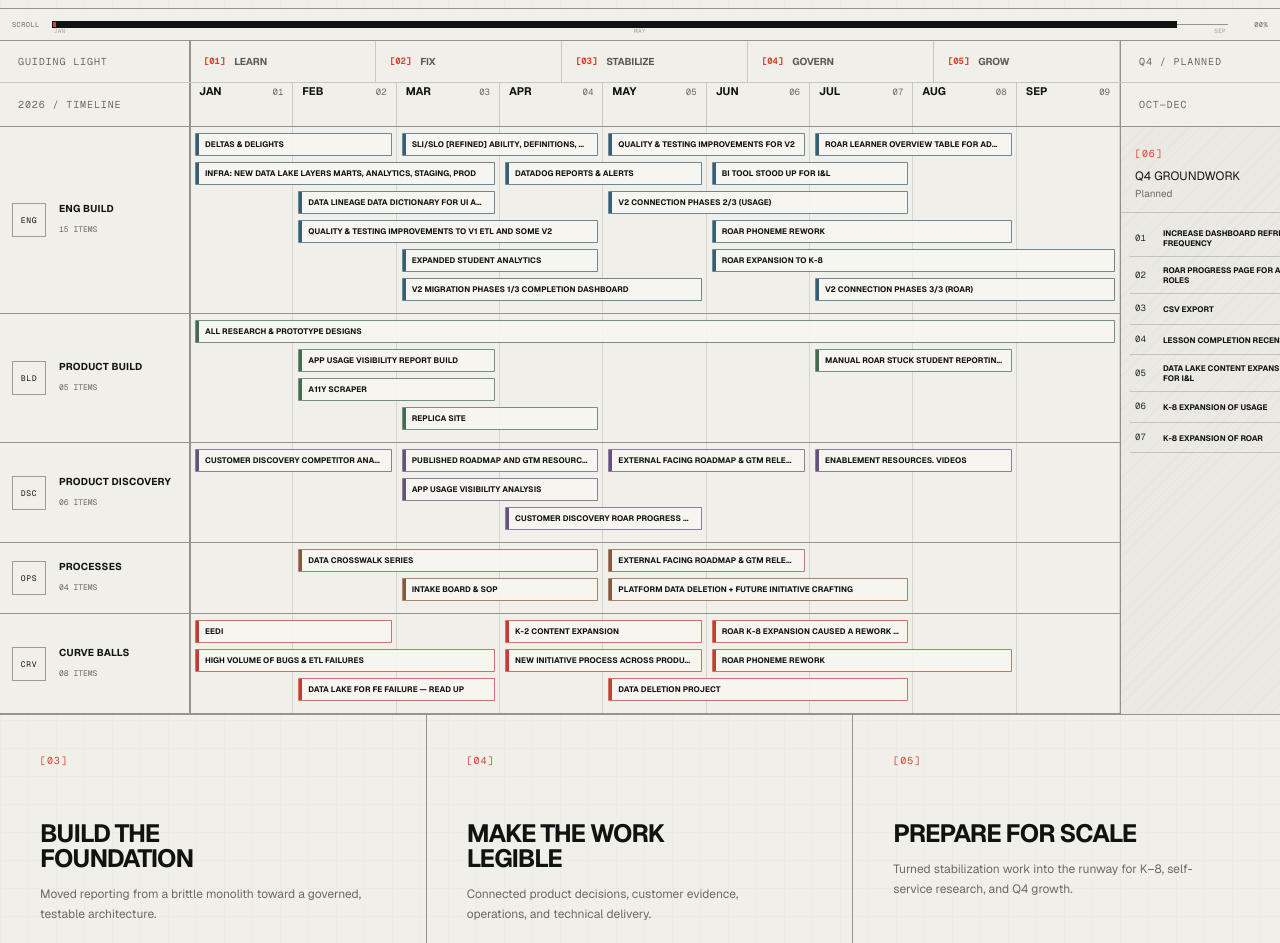
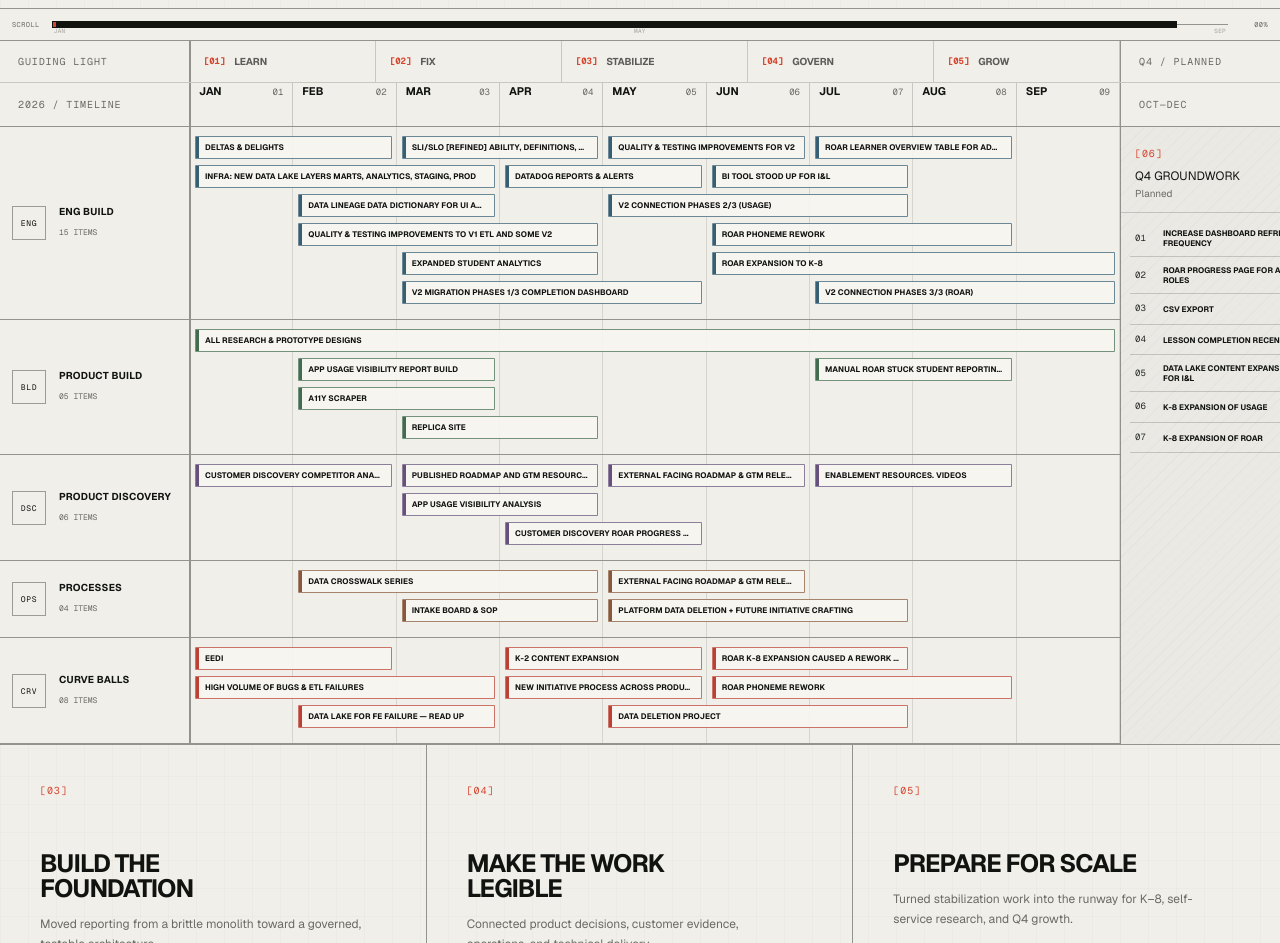
Before and after one commit to ricardougarcia/magpie-dashboards-work, a Next.js app: page / in a window 1280 px wide. Shown: the part 820-1763 px from the top of the page. Built offline with nearby package versions, Linux system fonts and the light colour scheme.

Commit message:
Add 3 px of top and bottom padding to Gantt lanes (#1)
Increase public lane height by 6 px and shift items down 3 px to add breathing room at both lane boundaries.

```diff
--- a/src/app/globals.css
+++ b/src/app/globals.css
@@ -508,6 +508,7 @@ select:focus-visible {
 }
 
 .lane-row {
+  --lane-padding-block: 3px;
   display: grid;
   grid-template-columns: var(--label-width) var(--timeline-width);
   min-height: var(--lane-height);
@@ -540,7 +541,7 @@ select:focus-visible {
 
 .lane-track {
   position: relative;
-  min-height: var(--lane-height);
+  min-height: calc(var(--lane-height) + 2 * var(--lane-padding-block));
   overflow: hidden;
 }
 
@@ -2195,7 +2196,7 @@ footer {
 }
 
 .timeline-item {
-  top: calc(6px + var(--item-row) * 29px);
+  top: calc(6px + var(--lane-padding-block) + var(--item-row) * 29px);
   height: 23px;
   gap: 0;
   padding: 0 8px 0 9px;
```
